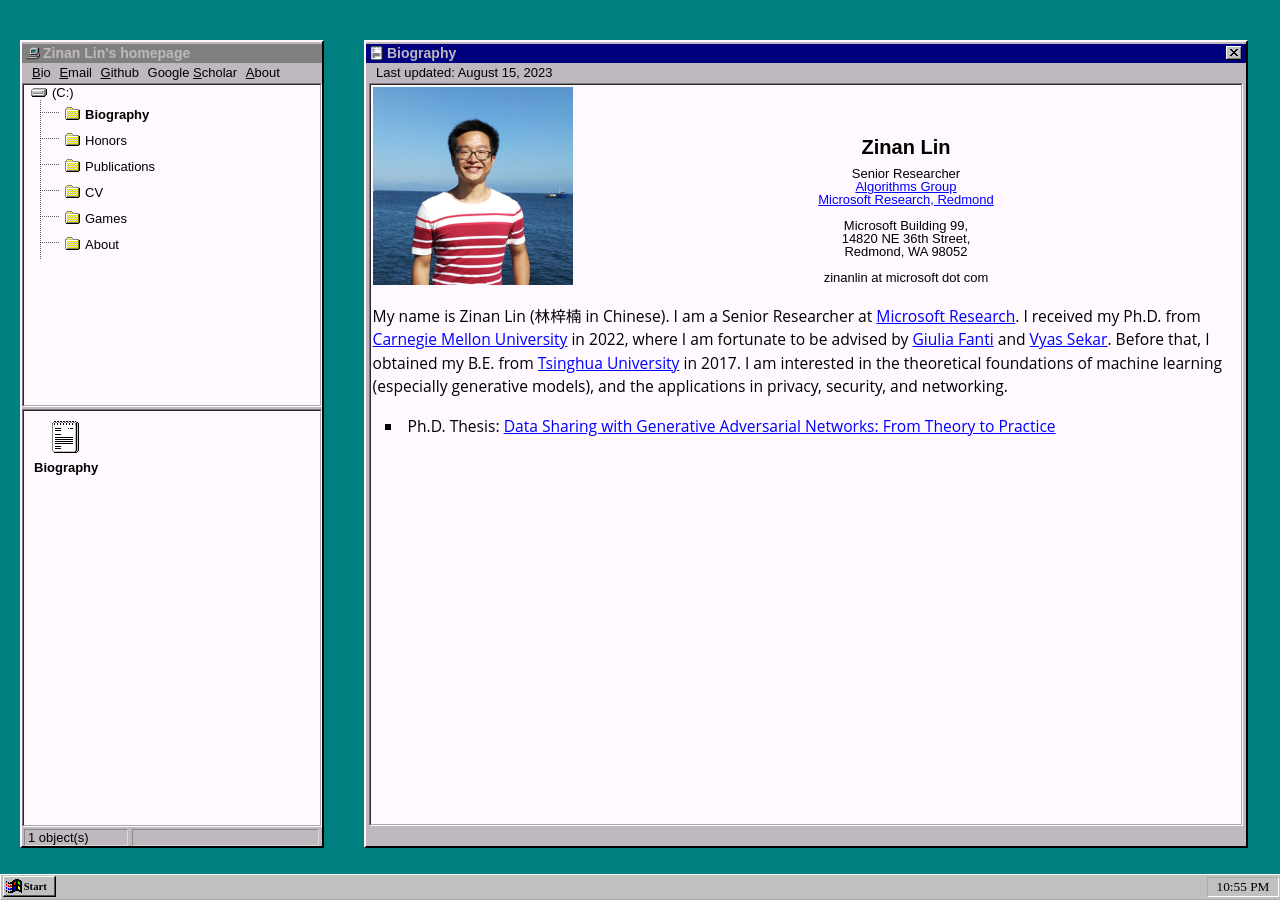
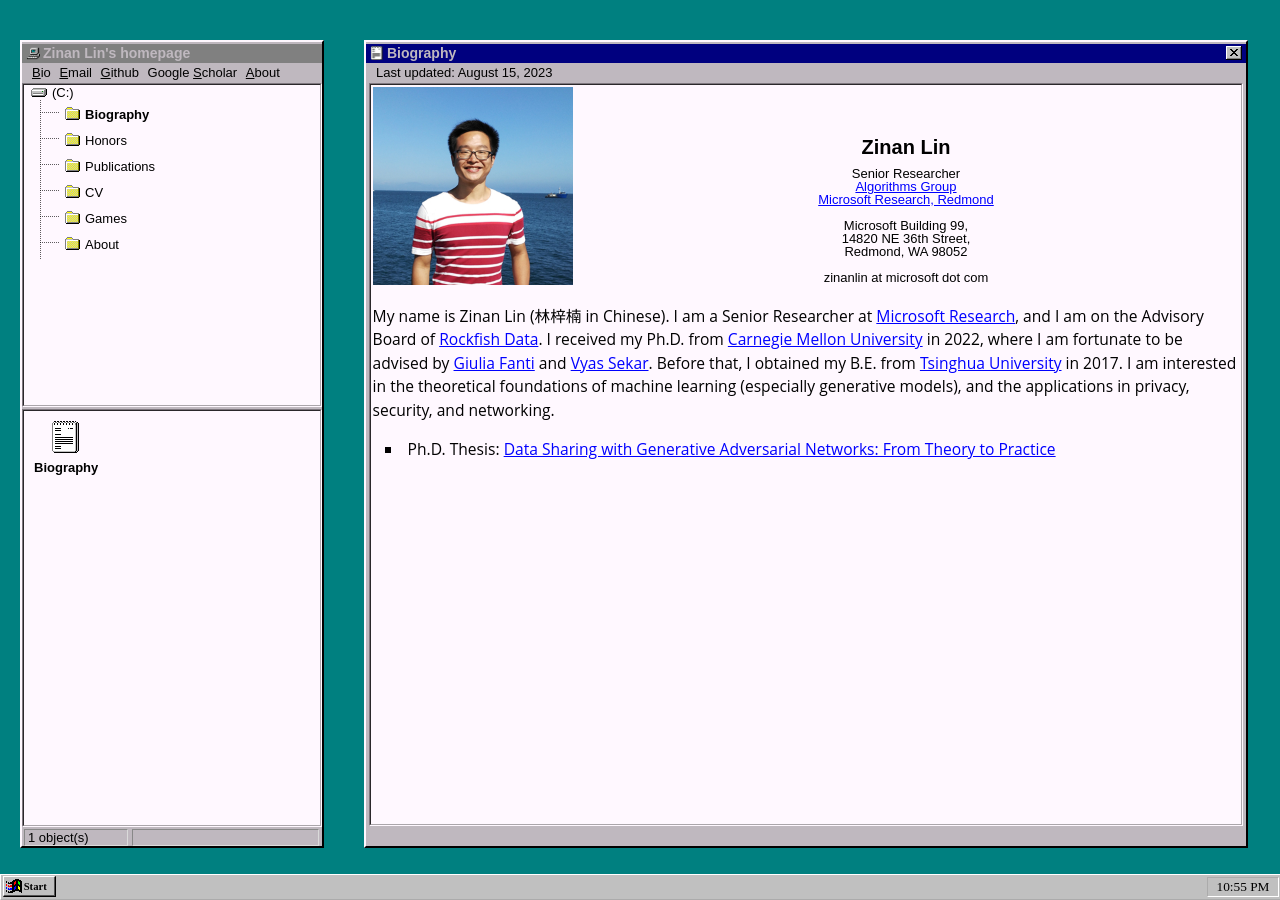
Before and after one commit to fjxmlzn/fjxmlzn.github.io, a Jekyll site: the page built from _bio/bio.html, in a window 1280 px wide. Built offline with Jekyll 4.4.1, drawn with Linux system fonts in a browser that asks for light colours.

Commit message:
update bio

```diff
--- a/_bio/bio.html
+++ b/_bio/bio.html
@@ -42,7 +42,7 @@
 </div>
 <div class="bio_statement">
     <p>
-        My name is Zinan Lin (林梓楠 in Chinese). I am a Senior Researcher at <a href="https://www.microsoft.com/en-us/research/lab/microsoft-research-redmond/" target="_blank">Microsoft Research</a>. I received my Ph.D. from <a href="https://www.cmu.edu/" target="_blank"> Carnegie Mellon University</a> in 2022, where I am fortunate to be advised by <a href="http://www.andrew.cmu.edu/user/gfanti/" target="_blank">Giulia Fanti</a> and <a href="https://users.ece.cmu.edu/~vsekar/" target="_blank">Vyas Sekar</a>. Before that, I obtained my B.E. from <a href="https://www.tsinghua.edu.cn/en/" target="_blank">Tsinghua University</a> in 2017. I am interested in the theoretical foundations of machine learning (especially generative models), and the applications in privacy, security, and networking.
+        My name is Zinan Lin (林梓楠 in Chinese). I am a Senior Researcher at <a href="https://www.microsoft.com/en-us/research/lab/microsoft-research-redmond/" target="_blank">Microsoft Research</a>, and I am on the Advisory Board of <a href="https://www.rockfish.ai/" target="_black">Rockfish Data</a>. I received my Ph.D. from <a href="https://www.cmu.edu/" target="_blank"> Carnegie Mellon University</a> in 2022, where I am fortunate to be advised by <a href="http://www.andrew.cmu.edu/user/gfanti/" target="_blank">Giulia Fanti</a> and <a href="https://users.ece.cmu.edu/~vsekar/" target="_blank">Vyas Sekar</a>. Before that, I obtained my B.E. from <a href="https://www.tsinghua.edu.cn/en/" target="_blank">Tsinghua University</a> in 2017. I am interested in the theoretical foundations of machine learning (especially generative models), and the applications in privacy, security, and networking.
         <ul>
             <li>
                 Ph.D. Thesis: <a href="PhD_thesis.pdf" target="_blank">Data Sharing with Generative Adversarial Networks: From Theory to Practice</a>
```
